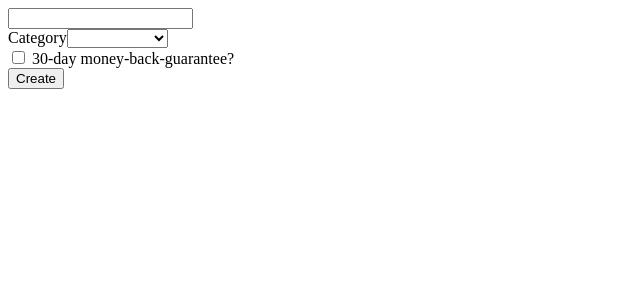
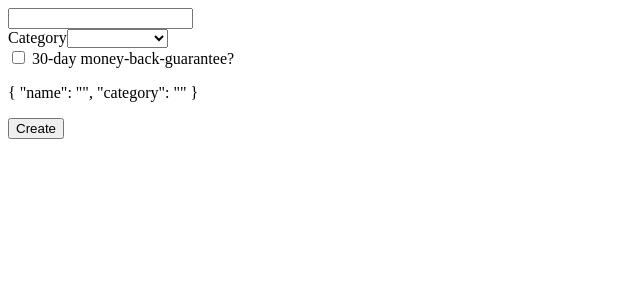
Before and after one commit to omarkarake/angular-mosh, an Angular app: page / in a window 1280 px wide. Shown: the top 300 px of the page, without its empty margins (0-640 px from the left). Built offline with nearby package versions, Linux system fonts and the light colour scheme.

Commit message:
diagnose form using json pipe and form template

```diff
--- a/src/app/new-course-form/new-course-form.component.html
+++ b/src/app/new-course-form/new-course-form.component.html
@@ -1,4 +1,4 @@
-<form>
+<form #f="ngForm">
   <div>
     <label for="name"></label>
     <input
@@ -25,7 +25,7 @@
       <option *ngFor="let c of categories" [value]="c.id">{{ c.name }}</option>
     </select>
     <div *ngIf="category.touched && category.invalid">
-        Category field is required
+      Category field is required
     </div>
   </div>
   <div>
@@ -34,5 +34,6 @@
       30-day money-back-guarantee?
     </label>
   </div>
+  <p>{{ f.value | json }}</p>
   <button>Create</button>
 </form>
```
